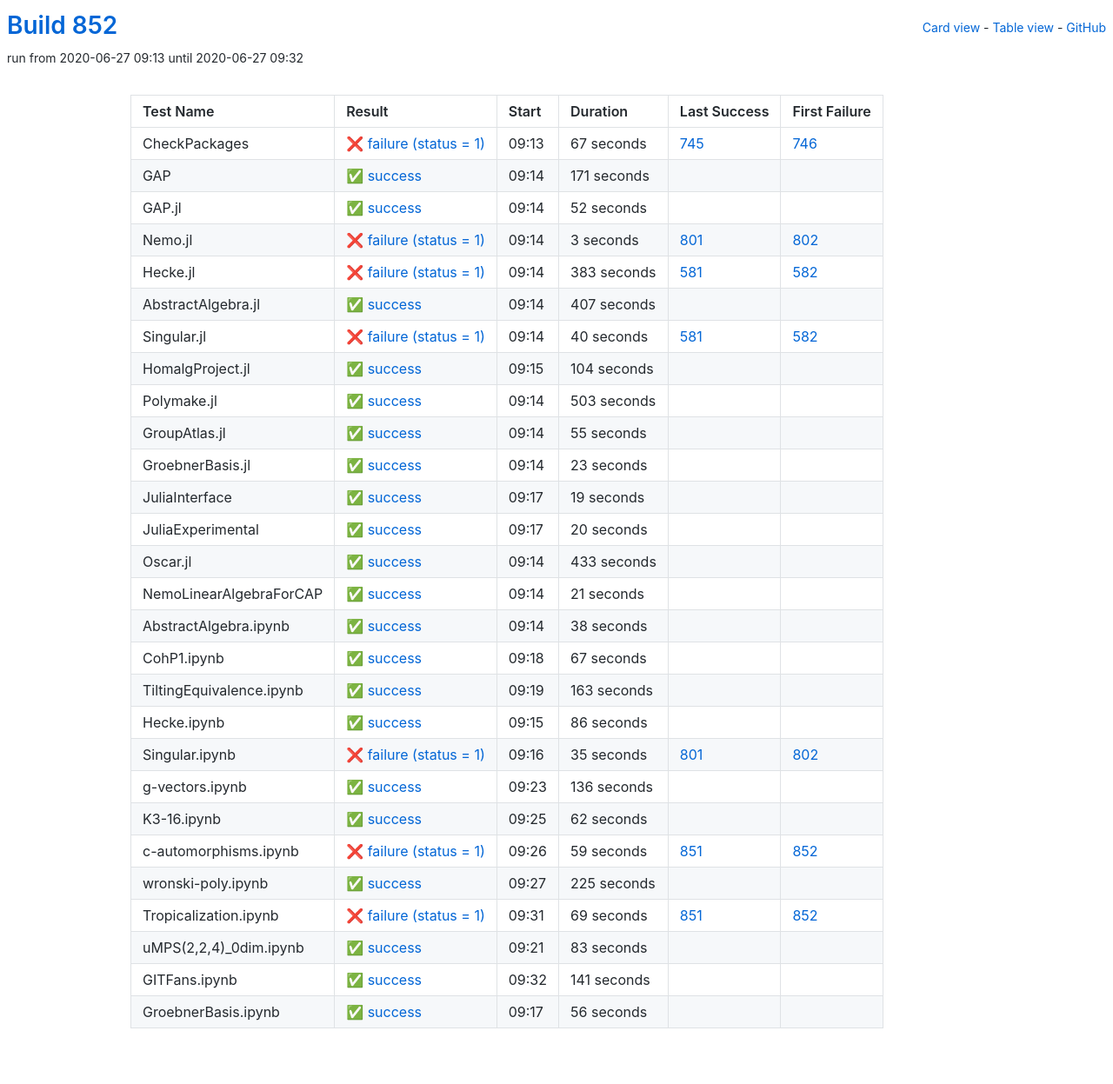
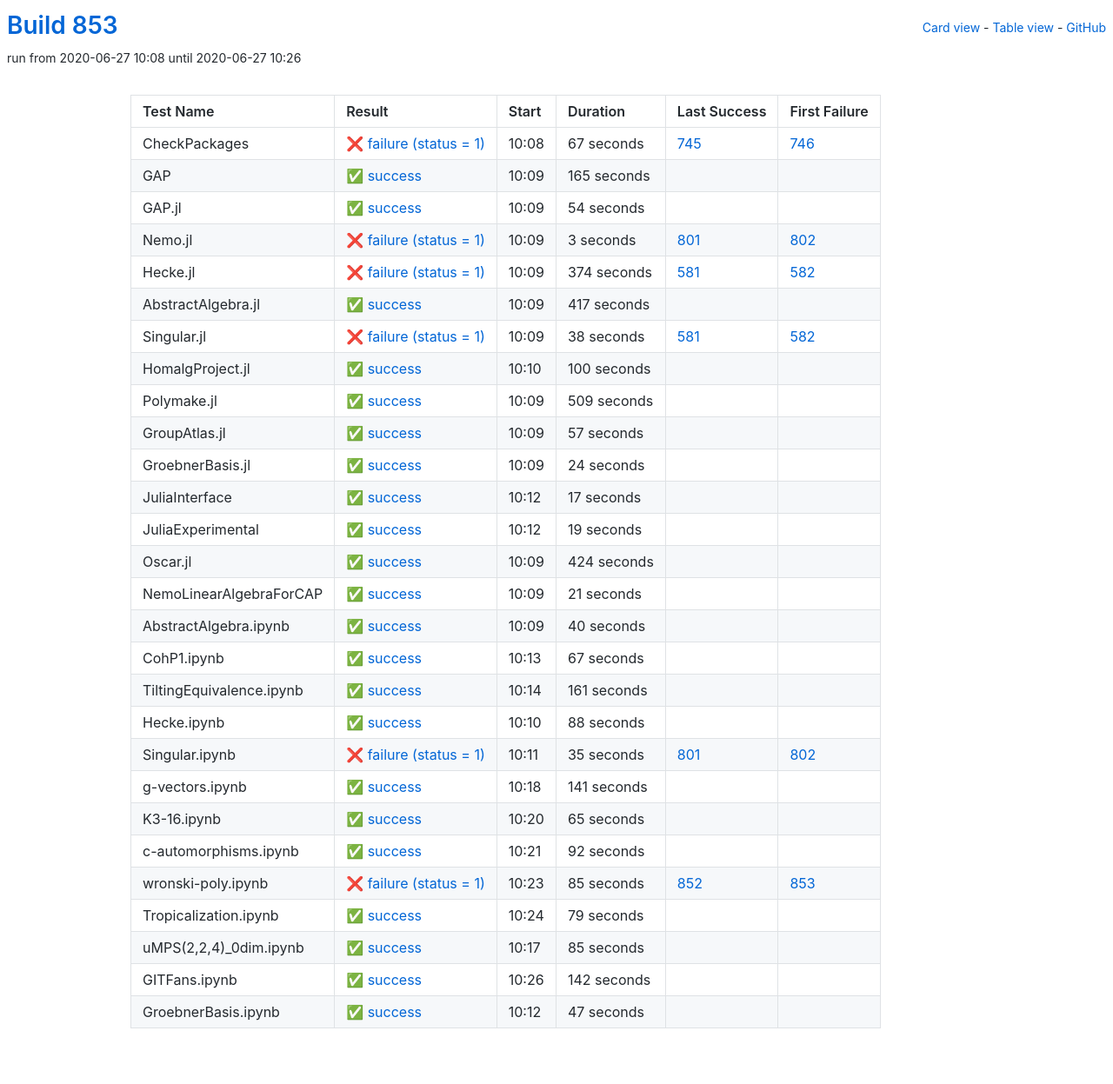
Before and after one commit to oscar-system/oscar-ci-status-1.4, a Jekyll site: the page built from table.html, in a window 1280 px wide. Shown: the whole page at 87% size. Built offline with Jekyll 4.4.1, drawn with Linux system fonts in a browser that asks for light colours.

Commit message:
Build #853

```diff
--- a/_data/ci.yml
+++ b/_data/ci.yml
@@ -1,6 +1,6 @@
 ---
-build: 852
-build_url: https://oscarci.mathematik.uni-kl.de/job/oscar-julia-1.4/852/
+build: 853
+build_url: https://oscarci.mathematik.uni-kl.de/job/oscar-julia-1.4/853/
 job: oscar-julia-1.4
 organization: oscar-system
 repo: oscar-ci-status-1.4
@@ -8,8 +8,8 @@ repourl: https://github.com/oscar-system/oscar-ci-status-1.4
 tests:
 - name: CheckPackages
   id: checkpackages
-  log: https://oscarci.mathematik.uni-kl.de/job/oscar-julia-1.4/852/artifact/logs/build-852/CheckPackages.log
-  start: 2020-06-27 09:13
+  log: https://oscarci.mathematik.uni-kl.de/job/oscar-julia-1.4/853/artifact/logs/build-853/CheckPackages.log
+  start: 2020-06-27 10:08
   success: false
   exitcode: 1
   status: failure
@@ -20,32 +20,32 @@ tests:
   first_failure_url: https://oscarci.mathematik.uni-kl.de/job/oscar-julia-1.4/746/
 - name: GAP
   id: gap
-  log: https://oscarci.mathematik.uni-kl.de/job/oscar-julia-1.4/852/artifact/logs/build-852/GAP.log
-  start: 2020-06-27 09:14
+  log: https://oscarci.mathematik.uni-kl.de/job/oscar-julia-1.4/853/artifact/logs/build-853/GAP.log
+  start: 2020-06-27 10:09
   success: true
   exitcode: 0
   status: success
-  duration: 171
+  duration: 165
   last_success: false
   last_success_url:
   first_failure: false
   first_failure_url:
 - name: GAP.jl
   id: gap-jl
-  log: https://oscarci.mathematik.uni-kl.de/job/oscar-julia-1.4/852/artifact/logs/build-852/GAP.jl.log
-  start: 2020-06-27 09:14
+  log: https://oscarci.mathematik.uni-kl.de/job/oscar-julia-1.4/853/artifact/logs/build-853/GAP.jl.log
+  start: 2020-06-27 10:09
   success: true
   exitcode: 0
   status: success
-  duration: 52
+  duration: 54
   last_success: false
   last_success_url:
   first_failure: false
   first_failure_url:
 - name: Nemo.jl
   id: nemo-jl
-  log: https://oscarci.mathematik.uni-kl.de/job/oscar-julia-1.4/852/artifact/logs/build-852/Nemo.jl.log
-  start: 2020-06-27 09:14
+  log: https://oscarci.mathematik.uni-kl.de/job/oscar-julia-1.4/853/artifact/logs/build-853/Nemo.jl.log
+  start: 2020-06-27 10:09
   success: false
   exitcode: 1
   status: failure
@@ -56,92 +56,104 @@ tests:
   first_failure_url: https://oscarci.mathematik.uni-kl.de/job/oscar-julia-1.4/802/
 - name: Hecke.jl
   id: hecke-jl
-  log: https://oscarci.mathematik.uni-kl.de/job/oscar-julia-1.4/852/artifact/logs/build-852/Hecke.jl.log
-  start: 2020-06-27 09:14
+  log: https://oscarci.mathematik.uni-kl.de/job/oscar-julia-1.4/853/artifact/logs/build-853/Hecke.jl.log
+  start: 2020-06-27 10:09
   success: false
   exitcode: 1
   status: failure
-  duration: 383
+  duration: 374
   last_success: 581
   last_success_url: https://oscarci.mathematik.uni-kl.de/job/oscar-julia-1.4/581/
   first_failure: 582
   first_failure_url: https://oscarci.mathematik.uni-kl.de/job/oscar-julia-1.4/582/
 - name: AbstractAlgebra.jl
   id: abstractalgebra-jl
-  log: https://oscarci.mathematik.uni-kl.de/job/oscar-julia-1.4/852/artifact/logs/build-852/AbstractAlgebra.jl.log
-  start: 2020-06-27 09:14
+  log: https://oscarci.mathematik.uni-kl.de/job/oscar-julia-1.4/853/artifact/logs/build-853/AbstractAlgebra.jl.log
+  start: 2020-06-27 10:09
   success: true
   exitcode: 0
   status: success
-  duration: 407
+  duration: 417
   last_success: false
   last_success_url:
   first_failure: false
   first_failure_url:
 - name: Singular.jl
   id: singular-jl
-  log: https://oscarci.mathematik.uni-kl.de/job/oscar-julia-1.4/852/artifact/logs/build-852/Singular.jl.log
-  start: 2020-06-27 09:14
+  log: https://oscarci.mathematik.uni-kl.de/job/oscar-julia-1.4/853/artifact/logs/build-853/Singular.jl.log
+  start: 2020-06-27 10:09
   success: false
   exitcode: 1
   status: failure
-  duration: 40
+  duration: 38
   last_success: 581
   last_success_url: https://oscarci.mathematik.uni-kl.de/job/oscar-julia-1.4/581/
   first_failure: 582
   first_failure_url: https://oscarci.mathematik.uni-kl.de/job/oscar-julia-1.4/582/
 - name: HomalgProject.jl
   id: homalgproject-jl
-  log: https://oscarci.mathematik.uni-kl.de/job/oscar-julia-1.4/852/artifact/logs/build-852/HomalgProject.jl.log
-  start: 2020-06-27 09:15
+  log: https://oscarci.mathematik.uni-kl.de/job/oscar-julia-1.4/853/artifact/logs/build-853/HomalgProject.jl.log
+  start: 2020-06-27 10:10
   success: true
   exitcode: 0
   status: success
-  duration: 104
+  duration: 100
   last_success: false
   last_success_url:
   first_failure: false
   first_failure_url:
 - name: Polymake.jl
   id: polymake-jl
-  log: https://oscarci.mathematik.uni-kl.de/job/oscar-julia-1.4/852/artifact/logs/build-852/Polymake.jl.log
-  start: 2020-06-27 09:14
+  log: https://oscarci.mathematik.uni-kl.de/job/oscar-julia-1.4/853/artifact/logs/build-853/Polymake.jl.log
+  start: 2020-06-27 10:09
   success: true
   exitcode: 0
   status: success
-  duration: 503
+  duration: 509
   last_success: false
   last_success_url:
   first_failure: false
   first_failure_url:
 - name: GroupAtlas.jl
   id: groupatlas-jl
-  log: https://oscarci.mathematik.uni-kl.de/job/oscar-julia-1.4/852/artifact/logs/build-852/GroupAtlas.jl.log
-  start: 2020-06-27 09:14
+  log: https://oscarci.mathematik.uni-kl.de/job/oscar-julia-1.4/853/artifact/logs/build-853/GroupAtlas.jl.log
+  start: 2020-06-27 10:09
   success: true
   exitcode: 0
   status: success
-  duration: 55
+  duration: 57
   last_success: false
   last_success_url:
   first_failure: false
   first_failure_url:
 - name: GroebnerBasis.jl
   id: groebnerbasis-jl
-  log: https://oscarci.mathematik.uni-kl.de/job/oscar-julia-1.4/852/artifact/logs/build-852/GroebnerBasis.jl.log
-  start: 2020-06-27 09:14
+  log: https://oscarci.mathematik.uni-kl.de/job/oscar-julia-1.4/853/artifact/logs/build-853/GroebnerBasis.jl.log
+  start: 2020-06-27 10:09
   success: true
   exitcode: 0
   status: success
-  duration: 23
+  duration: 24
   last_success: false
   last_success_url:
   first_failure: false
   first_failure_url:
 - name: JuliaInterface
   id: juliainterface
-  log: https://oscarci.mathematik.uni-kl.de/job/oscar-julia-1.4/852/artifact/logs/build-852/JuliaInterface.log
-  start: 2020-06-27 09:17
+  log: https://oscarci.mathematik.uni-kl.de/job/oscar-julia-1.4/853/artifact/logs/build-853/JuliaInterface.log
+  start: 2020-06-27 10:12
+  success: true
+  exitcode: 0
+  status: success
+  duration: 17
+  last_success: false
+  last_success_url:
+  first_failure: false
+  first_failure_url:
+- name: JuliaExperimental
+  id: juliaexperimental
+  log: https://oscarci.mathematik.uni-kl.de/job/oscar-julia-1.4/853/artifact/logs/build-853/JuliaExperimental.log
+  start: 2020-06-27 10:12
   success: true
   exitcode: 0
   status: success
@@ -150,34 +162,22 @@ tests:
   last_success_url:
   first_failure: false
   first_failure_url:
-- name: JuliaExperimental
-  id: juliaexperimental
-  log: https://oscarci.mathematik.uni-kl.de/job/oscar-julia-1.4/852/artifact/logs/build-852/JuliaExperimental.log
-  start: 2020-06-27 09:17
+- name: Oscar.jl
+  id: oscar-jl
+  log: https://oscarci.mathematik.uni-kl.de/job/oscar-julia-1.4/853/artifact/logs/build-853/Oscar.jl.log
+  start: 2020-06-27 10:09
   success: true
   exitcode: 0
   status: success
-  duration: 20
-  last_success: false
-  last_success_url:
-  first_failure: false
-  first_failure_url:
-- name: Oscar.jl
-  id: oscar-jl
-  log: https://oscarci.mathematik.uni-kl.de/job/oscar-julia-1.4/852/artifact/logs/build-852/Oscar.jl.log
-  start: 2020-06-27 09:14
-  success: true
-  exitcode: 0
-  status: success
-  duration: 433
+  duration: 424
   last_success: false
   last_success_url:
   first_failure: false
   first_failure_url:
 - name: NemoLinearAlgebraForCAP
   id: nemolinearalgebraforcap
-  log: https://oscarci.mathematik.uni-kl.de/job/oscar-julia-1.4/852/artifact/logs/build-852/NemoLinearAlgebraForCAP.log
-  start: 2020-06-27 09:14
+  log: https://oscarci.mathematik.uni-kl.de/job/oscar-julia-1.4/853/artifact/logs/build-853/NemoLinearAlgebraForCAP.log
+  start: 2020-06-27 10:09
   success: true
   exitcode: 0
   status: success
@@ -188,20 +188,20 @@ tests:
   first_failure_url:
 - name: AbstractAlgebra.ipynb
   id: abstractalgebra-ipynb
-  log: https://oscarci.mathematik.uni-kl.de/job/oscar-julia-1.4/852/artifact/logs/build-852/AbstractAlgebra.ipynb.log
-  start: 2020-06-27 09:14
+  log: https://oscarci.mathematik.uni-kl.de/job/oscar-julia-1.4/853/artifact/logs/build-853/AbstractAlgebra.ipynb.log
+  start: 2020-06-27 10:09
   success: true
   exitcode: 0
   status: success
-  duration: 38
+  duration: 40
   last_success: false
   last_success_url:
   first_failure: false
   first_failure_url:
 - name: CohP1.ipynb
   id: cohp1-ipynb
-  log: https://oscarci.mathematik.uni-kl.de/job/oscar-julia-1.4/852/artifact/logs/build-852/CohP1.ipynb.log
-  start: 2020-06-27 09:18
+  log: https://oscarci.mathematik.uni-kl.de/job/oscar-julia-1.4/853/artifact/logs/build-853/CohP1.ipynb.log
+  start: 2020-06-27 10:13
   success: true
   exitcode: 0
   status: success
@@ -212,32 +212,32 @@ tests:
   first_failure_url:
 - name: TiltingEquivalence.ipynb
   id: tiltingequivalence-ipynb
-  log: https://oscarci.mathematik.uni-kl.de/job/oscar-julia-1.4/852/artifact/logs/build-852/TiltingEquivalence.ipynb.log
-  start: 2020-06-27 09:19
+  log: https://oscarci.mathematik.uni-kl.de/job/oscar-julia-1.4/853/artifact/logs/build-853/TiltingEquivalence.ipynb.log
+  start: 2020-06-27 10:14
   success: true
   exitcode: 0
   status: success
-  duration: 163
+  duration: 161
   last_success: false
   last_success_url:
   first_failure: false
   first_failure_url:
 - name: Hecke.ipynb
   id: hecke-ipynb
-  log: https://oscarci.mathematik.uni-kl.de/job/oscar-julia-1.4/852/artifact/logs/build-852/Hecke.ipynb.log
-  start: 2020-06-27 09:15
+  log: https://oscarci.mathematik.uni-kl.de/job/oscar-julia-1.4/853/artifact/logs/build-853/Hecke.ipynb.log
+  start: 2020-06-27 10:10
   success: true
   exitcode: 0
   status: success
-  duration: 86
+  duration: 88
   last_success: false
   last_success_url:
   first_failure: false
   first_failure_url:
 - name: Singular.ipynb
   id: singular-ipynb
-  log: https://oscarci.mathematik.uni-kl.de/job/oscar-julia-1.4/852/artifact/logs/build-852/Singular.ipynb.log
-  start: 2020-06-27 09:16
+  log: https://oscarci.mathematik.uni-kl.de/job/oscar-julia-1.4/853/artifact/logs/build-853/Singular.ipynb.log
+  start: 2020-06-27 10:11
   success: false
   exitcode: 1
   status: failure
@@ -248,80 +248,8 @@ tests:
   first_failure_url: https://oscarci.mathematik.uni-kl.de/job/oscar-julia-1.4/802/
 - name: g-vectors.ipynb
   id: g-vectors-ipynb
-  log: https://oscarci.mathematik.uni-kl.de/job/oscar-julia-1.4/852/artifact/logs/build-852/g-vectors.ipynb.log
-  start: 2020-06-27 09:23
-  success: true
-  exitcode: 0
-  status: success
-  duration: 136
-  last_success: false
-  last_success_url:
-  first_failure: false
-  first_failure_url:
-- name: K3-16.ipynb
-  id: k3-16-ipynb
-  log: https://oscarci.mathematik.uni-kl.de/job/oscar-julia-1.4/852/artifact/logs/build-852/K3-16.ipynb.log
-  start: 2020-06-27 09:25
-  success: true
-  exitcode: 0
-  status: success
-  duration: 62
-  last_success: false
-  last_success_url:
-  first_failure: false
-  first_failure_url:
-- name: c-automorphisms.ipynb
-  id: c-automorphisms-ipynb
-  log: https://oscarci.mathematik.uni-kl.de/job/oscar-julia-1.4/852/artifact/logs/build-852/c-automorphisms.ipynb.log
-  start: 2020-06-27 09:26
-  success: false
-  exitcode: 1
-  status: failure
-  duration: 59
-  last_success: 851
-  last_success_url: https://oscarci.mathematik.uni-kl.de/job/oscar-julia-1.4/851/
-  first_failure: 852
-  first_failure_url: https://oscarci.mathematik.uni-kl.de/job/oscar-julia-1.4/852/
-- name: wronski-poly.ipynb
-  id: wronski-poly-ipynb
-  log: https://oscarci.mathematik.uni-kl.de/job/oscar-julia-1.4/852/artifact/logs/build-852/wronski-poly.ipynb.log
-  start: 2020-06-27 09:27
-  success: true
-  exitcode: 0
-  status: success
-  duration: 225
-  last_success: false
-  last_success_url:
-  first_failure: false
-  first_failure_url:
-- name: Tropicalization.ipynb
-  id: tropicalization-ipynb
-  log: https://oscarci.mathematik.uni-kl.de/job/oscar-julia-1.4/852/artifact/logs/build-852/Tropicalization.ipynb.log
-  start: 2020-06-27 09:31
-  success: false
-  exitcode: 1
-  status: failure
-  duration: 69
-  last_success: 851
-  last_success_url: https://oscarci.mathematik.uni-kl.de/job/oscar-julia-1.4/851/
-  first_failure: 852
-  first_failure_url: https://oscarci.mathematik.uni-kl.de/job/oscar-julia-1.4/852/
-- name: uMPS(2,2,4)_0dim.ipynb
-  id: umps-2-2-4-0dim-ipynb
-  log: https://oscarci.mathematik.uni-kl.de/job/oscar-julia-1.4/852/artifact/logs/build-852/uMPS-2-2-4-_0dim.ipynb.log
-  start: 2020-06-27 09:21
-  success: true
-  exitcode: 0
-  status: success
-  duration: 83
-  last_success: false
-  last_success_url:
-  first_failure: false
-  first_failure_url:
-- name: GITFans.ipynb
-  id: gitfans-ipynb
-  log: https://oscarci.mathematik.uni-kl.de/job/oscar-julia-1.4/852/artifact/logs/build-852/GITFans.ipynb.log
-  start: 2020-06-27 09:32
+  log: https://oscarci.mathematik.uni-kl.de/job/oscar-julia-1.4/853/artifact/logs/build-853/g-vectors.ipynb.log
+  start: 2020-06-27 10:18
   success: true
   exitcode: 0
   status: success
@@ -330,15 +258,87 @@ tests:
   last_success_url:
   first_failure: false
   first_failure_url:
-- name: GroebnerBasis.ipynb
-  id: groebnerbasis-ipynb
-  log: https://oscarci.mathematik.uni-kl.de/job/oscar-julia-1.4/852/artifact/logs/build-852/GroebnerBasis.ipynb.log
-  start: 2020-06-27 09:17
+- name: K3-16.ipynb
+  id: k3-16-ipynb
+  log: https://oscarci.mathematik.uni-kl.de/job/oscar-julia-1.4/853/artifact/logs/build-853/K3-16.ipynb.log
+  start: 2020-06-27 10:20
   success: true
   exitcode: 0
   status: success
-  duration: 56
+  duration: 65
   last_success: false
   last_success_url:
   first_failure: false
   first_failure_url:
+- name: c-automorphisms.ipynb
+  id: c-automorphisms-ipynb
+  log: https://oscarci.mathematik.uni-kl.de/job/oscar-julia-1.4/853/artifact/logs/build-853/c-automorphisms.ipynb.log
+  start: 2020-06-27 10:21
+  success: true
+  exitcode: 0
+  status: success
+  duration: 92
+  last_success: false
+  last_success_url:
+  first_failure: false
+  first_failure_url:
+- name: wronski-poly.ipynb
+  id: wronski-poly-ipynb
+  log: https://oscarci.mathematik.uni-kl.de/job/oscar-julia-1.4/853/artifact/logs/build-853/wronski-poly.ipynb.log
+  start: 2020-06-27 10:23
+  success: false
+  exitcode: 1
+  status: failure
+  duration: 85
+  last_success: 852
+  last_success_url: https://oscarci.mathematik.uni-kl.de/job/oscar-julia-1.4/852/
+  first_failure: 853
+  first_failure_url: https://oscarci.mathematik.uni-kl.de/job/oscar-julia-1.4/853/
+- name: Tropicalization.ipynb
+  id: tropicalization-ipynb
+  log: https://oscarci.mathematik.uni-kl.de/job/oscar-julia-1.4/853/artifact/logs/build-853/Tropicalization.ipynb.log
+  start: 2020-06-27 10:24
+  success: true
+  exitcode: 0
+  status: success
+  duration: 79
+  last_success: false
+  last_success_url:
+  first_failure: false
+  first_failure_url:
+- name: uMPS(2,2,4)_0dim.ipynb
+  id: umps-2-2-4-0dim-ipynb
+  log: https://oscarci.mathematik.uni-kl.de/job/oscar-julia-1.4/853/artifact/logs/build-853/uMPS-2-2-4-_0dim.ipynb.log
+  start: 2020-06-27 10:17
+  success: true
+  exitcode: 0
+  status: success
+  duration: 85
+  last_success: false
+  last_success_url:
+  first_failure: false
+  first_failure_url:
+- name: GITFans.ipynb
+  id: gitfans-ipynb
+  log: https://oscarci.mathematik.uni-kl.de/job/oscar-julia-1.4/853/artifact/logs/build-853/GITFans.ipynb.log
+  start: 2020-06-27 10:26
+  success: true
+  exitcode: 0
+  status: success
+  duration: 142
+  last_success: false
+  last_success_url:
+  first_failure: false
+  first_failure_url:
+- name: GroebnerBasis.ipynb
+  id: groebnerbasis-ipynb
+  log: https://oscarci.mathematik.uni-kl.de/job/oscar-julia-1.4/853/artifact/logs/build-853/GroebnerBasis.ipynb.log
+  start: 2020-06-27 10:12
+  success: true
+  exitcode: 0
+  status: success
+  duration: 47
+  last_success: false
+  last_success_url:
+  first_failure: false
+  first_failure_url:
```
Also changed, not shown: README.md.
